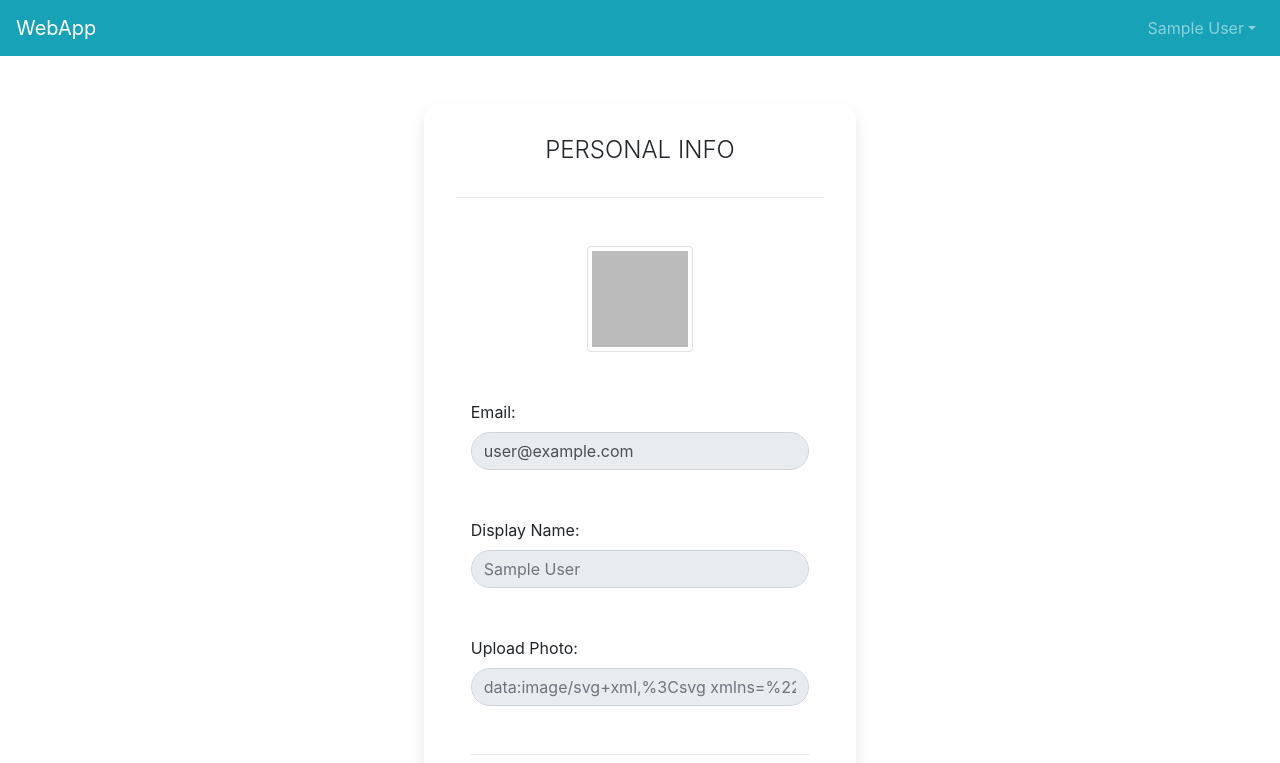
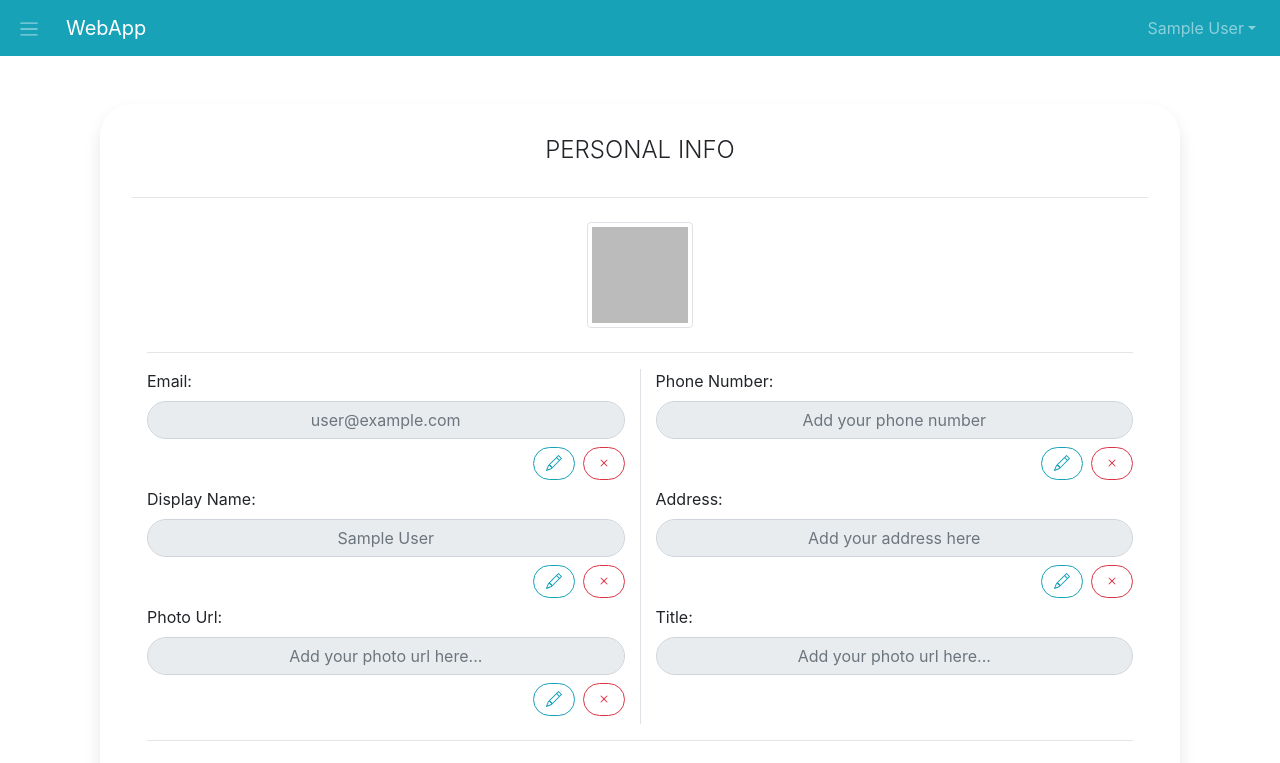
Before and after one commit to mrlee24/my-app, a Vue app: page /profile in a window 1280 px wide. Shown: the top 763 px of the page. Built offline with nearby package versions, Linux system fonts and the light colour scheme; no server answers; sample sign-in values are in the browser's storage.

Commit message:
Sidebar
* PersonalProfileCard.vue
+ Sidebar.vue

```diff
--- a/src/components/Navbar.vue
+++ b/src/components/Navbar.vue
@@ -1,5 +1,15 @@
 <template>
     <b-navbar toggleable="lg" type="dark" variant="info">
+      <div v-if="user.loggedIn">
+        <a class="btn navbar-toggler-icon mr-4" v-b-toggle.sidebar-backdrop></a>
+
+        <b-sidebar id="sidebar-backdrop" :backdrop-variant="variant" backdrop shadow>
+          <div class="px-3 py-2">
+
+          </div>
+        </b-sidebar>
+      </div>
+
       <b-navbar-brand to="/">WebApp</b-navbar-brand>
       <b-navbar-toggle target="nav-collapse"></b-navbar-toggle>
       <b-collapse id="nav-collapse" is-nav>
--- a/src/components/PersonalInfoCard.vue
+++ b/src/components/PersonalInfoCard.vue
@@ -3,56 +3,174 @@
         <template v-if="user.loggedIn">
             <div class="container">
                 <div class="row">
-                    <div class="col-sm-9 col-md-7 col-lg-5 mx-auto">
+                    <div class="col-md-8 col-lg-12 mx-auto">
                         <div class="card card-profile my-5">
                         <div class="card-body">
                             <h5 class="card-title text-center">Personal Info</h5>
                             <hr/>
                             <form class="container form-profile">
-                                <div v-if="error" class="alert alert-danger" @dismissed="onDismissed" >{{error.message}}</div>
-                                <div class="form-group text-center mt-5">
+                              <div class="form-group text-center m-4">
                                 <img src="@/assets/default-avatar.png" alt="Avatar" class="img-fluid img-thumbnail" v-if="!user.data.photoUrl">
                                 <img :src="user.data.photoUrl" alt="Avatar" class="img-fluid img-thumbnail" v-else>
                               </div>
-                                <div class="form-group mx-auto my-5">
-                                    <label for="email">Email: </label>
+                              <hr/>
+                              <div class="row">
+                                <div class="col border-right">
+                                  <div class="form-group mx-auto">
+                                    <label for="email">Email:</label>
                                     <input
                                           id="email"
-                                        type="email"
-                                        class="form-control mx-auto"
+                                          type="text"
+                                          class="form-control"
                                           name="email"
-                                        :disabled="disabled == 1"
-                                        :value="user.data.email"/>
+                                          :disabled="disabledEmail == 1"
+                                          v-model="form.email"
+                                          :placeholder="user.data.email"/>
+                                    <div class="form-inline float-right my-2">
+                                      <a class="btn btn-outline-info mr-2" title="Edit your email address"><b-icon icon="pencil"></b-icon></a>
+                                      <a class="btn btn-outline-danger" title="Cancel your modification"><b-icon icon="x"></b-icon></a>
+                                    </div>
                                   </div>
                                   <div class="form-group mx-auto my-5">
                                       <label for="displayName">Display Name:</label>
                                         <input
+                                          v-if="!user.data.displayName"
                                           id="displayName"
                                           type="text"
                                           class="form-control mx-auto"
                                           name="displayName"
-                                          :disabled="activateEdit == 0"
+                                          :disabled="disabledDisplayName == 1"
                                           v-model="form.displayName"
-                                          :placeholder="user.data.displayName" />
+                                          placeholder="Edit your display name"/>
+
+                                        <input
+                                          v-else
+                                          id="displayName"
+                                          type="text"
+                                          class="form-control mx-auto"
+                                          name="displayName"
+                                          :disabled="disabledDisplayName == 1"
+                                          v-model="form.displayName"
+                                          :placeholder="user.data.displayName"/>
+
+                                        <div class="form-inline float-right my-2">
+                                          <a class="btn btn-outline-info mr-2" title="Edit your display name"><b-icon icon="pencil"></b-icon></a>
+                                          <a class="btn btn-outline-danger" title="Cancel your modification"><b-icon icon="x"></b-icon></a>
+                                        </div>
                                   </div>
                                   <div class="form-group mx-auto my-5">
-                                    <label for="photoURL">Upload Photo:</label>
+                                      <label for="photoURL">Photo Url:</label>
                                         <input
+                                          v-if="!user.data.photoURL"
                                           id="photoURL"
                                           type="url"
                                           class="form-control mx-auto"
                                           name="photoURL"
-                                          :disabled="activateEdit == 0"
+                                          :disabled="disabledPhotoUrl == 1"
                                           v-model="form.photoURL"
-                                          :placeholder="user.data.photoUrl" />
+                                          placeholder="Add your photo url here..."/>
+
+                                        <input
+                                          v-else
+                                          id="photoURL"
+                                          type="text"
+                                          class="form-control mx-auto"
+                                          name="photoURL"
+                                          :disabled="disabled == 1"
+                                          v-model="form.photoURL"
+                                          :placeholder="user.data.photoURL"/>
+
+                                        <div class="form-inline float-right my-2">
+                                          <a class="btn btn-outline-info mr-2" title="Change your Photo Url"><b-icon icon="pencil"></b-icon></a>
+                                          <a class="btn btn-outline-danger" title="Cancel your modification"><b-icon icon="x"></b-icon></a>
                                         </div>
+                                  </div>
+                                </div>
+                                <div class="col">
+                                  <div class="form-group mx-auto">
+                                      <label for="phoneNumber">Phone Number: </label>
+                                      <input
+                                        v-if="!user.data.phoneNumber"
+                                        id="phoneNumber"
+                                        type="phoneNumber"
+                                        class="form-control mx-auto"
+                                        name="phoneNumber"
+                                        :disabled="disabledPhoneNumber == 1"
+                                        placeholder="Add your phone number"/>
+
+                                      <input
+                                          v-else
+                                          id="phoneNumber"
+                                          type="text"
+                                          class="form-control mx-auto"
+                                          name="phoneNumber"
+                                          :disabled="disabledPhoneNumber == 1"
+                                          v-model="form.phoneNumber"
+                                          :placeholder="user.data.phoneNumber"/>
+
+                                      <div class="form-inline float-right my-2">
+                                        <a class="btn btn-outline-info mr-2" title="Change your Photo Url"><b-icon icon="pencil"></b-icon></a>
+                                        <a class="btn btn-outline-danger" title="Cancel your modification"><b-icon icon="x"></b-icon></a>
+                                       </div>
+                                  </div>
+                                  <div class="form-group mx-auto my-5">
+                                      <label for="displayName">Address:</label>
+                                        <input
+                                          v-if="!user.data.address"
+                                          id="address"
+                                          type="text"
+                                          class="form-control mx-auto"
+                                          name="address"
+                                          :disabled="disabledAddress == 1"
+                                          v-model="form.address"
+                                          placeholder="Add your address here"/>
+
+                                        <input
+                                          v-else
+                                          id="address"
+                                          type="text"
+                                          class="form-control mx-auto"
+                                          name="address"
+                                          :disabled="disabledAddress == 1"
+                                          v-model="form.address"
+                                          :placeholder="user.data.address"/>
+
+                                        <div class="form-inline float-right my-2">
+                                          <a class="btn btn-outline-info mr-2" title="Change your Photo Url"><b-icon icon="pencil"></b-icon></a>
+                                          <a class="btn btn-outline-danger" title="Cancel your modification"><b-icon icon="x"></b-icon></a>
+                                        </div>
+                                  </div>
+                                  <div class="form-group mx-auto my-5">
+                                      <label for="photoURL">Title:</label>
+                                        <input
+                                          v-if="!user.data.title"
+                                          id="title"
+                                          type="text"
+                                          class="form-control mx-auto"
+                                          name="title"
+                                          :disabled="disabledTitle == 1"
+                                          v-model="form.title"
+                                          placeholder="Add your photo url here..."/>
+                                        <input
+                                          v-else
+                                          id="title"
+                                          type="text"
+                                          class="form-control mx-auto"
+                                          name="title"
+                                          :disabled="disabledTitle == 1"
+                                          v-model="form.title"
+                                          :placeholder="user.data.title"/>
+                                  </div>
+                                </div>
+                              </div>
+                                <div v-if="error" class="alert alert-danger" @dismissed="onDismissed" >{{error.message}}</div>
                                 <hr/>
                                 <div class="container form-group mt-3">
                                     <div class="row form-inline mx-auto text-center">
                                         <div class="col mx-auto btn-lg btn-fluid " role="group" aria-label="Submit Group">
-                                            <a class="btn btn-outline-info col-sm-5 mr-4"  @click.prevent="activateEdit = 1" v-if="activateEdit == 0"><b-icon icon="pencil"></b-icon> Edit</a>
+                                            <a class="btn btn-outline-info col-sm-5 mr-4"  @click.prevent="disabled = 0" v-if="disabled == 1"><b-icon icon="pencil"></b-icon> Edit</a>
                                             <a class="btn btn-outline-info col-sm-5 mr-4"  @click.prevent="onUpdateUser" v-else><b-icon icon="pencil"></b-icon> Save</a>
-                                            <a class="btn btn-outline-danger col-sm-5"  @click.prevent="activateEdit = 0"><b-icon icon="x"></b-icon>Cancel</a>
+                                            <a class="btn btn-outline-danger col-sm-5"  @click.prevent="disabled = 1"><b-icon icon="x"></b-icon>Cancel</a>
                                         </div>
                                     </div>
                                 </div>
@@ -73,10 +191,18 @@ data() {
       form: {
         email: '',
         displayName: '',
-        photoURL: ''
+        photoURL: '',
+        phoneNumber: '',
+        address: '',
+        title: ''
       },
-      activateEdit: 0,
-      disabled: 1,
+
+      disabledEmail: 1,
+      disabledDisplayName: 1,
+      disabledPhotoUrl: 1,
+      disabledPhoneNumber: 1,
+      disabledAddress: 1,
+      disabledTitle: 1,
     }
   },
   methods: {
@@ -106,9 +232,13 @@ data() {
 </script>
 
 <style scoped>
+
+.border-right {
+    border-right: 1px solid #ccc
+}
 .card-profile {
   border: 0;
-  border-radius: 1rem;
+  border-radius: 2rem;
   box-shadow: 0 0.5rem 1rem 0 rgba(0, 0, 0, 0.1);
 }
 
@@ -123,26 +253,20 @@ data() {
   padding: 2rem;
 }
 
-.form-profile {
+/* .form-profile {
   width: 100%;
-}
+} */
 
 .form-profile .btn {
   font-size: 80%;
   border-radius: 5rem;
   letter-spacing: .1rem;
   font-weight: bold;
-  padding: 1rem;
   transition: all 0.2s;
 }
 
-.form-group {
-  position: relative;
-  margin-bottom: 1rem;
-}
-
 .form-group input {
-  height: auto;
+  text-align: center;
   border-radius: 2rem;
 }
 </style>
--- a/src/views/Login.vue
+++ b/src/views/Login.vue
@@ -1,5 +1,5 @@
 <template>
-  <div class="container" allign-v="center">
+  <div class="container">
         <template v-if="!user.loggedIn">
           <div class="container">
             <div class="row">
@@ -99,7 +99,7 @@ export default {
 
 .card-signin {
   border: 0;
-  border-radius: 1rem;
+  border-radius: 2rem;
   box-shadow: 0 0.5rem 1rem 0 rgba(0, 0, 0, 0.1);
 }
 
```
Also changed, not shown: src/components/Sidebar.vue (added, +13 -0 lines), src/views/Admin/Home.vue (added). Lines whose indentation alone changed are shown as unchanged.
